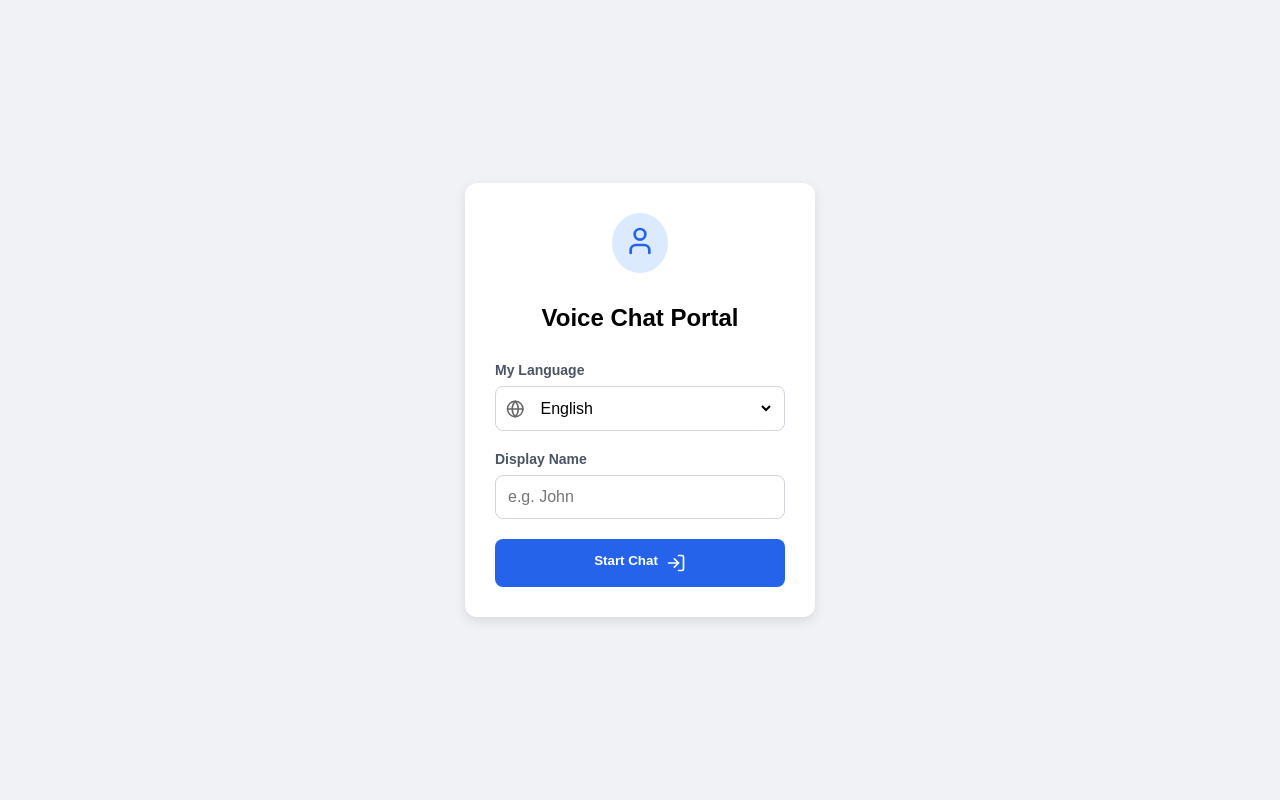
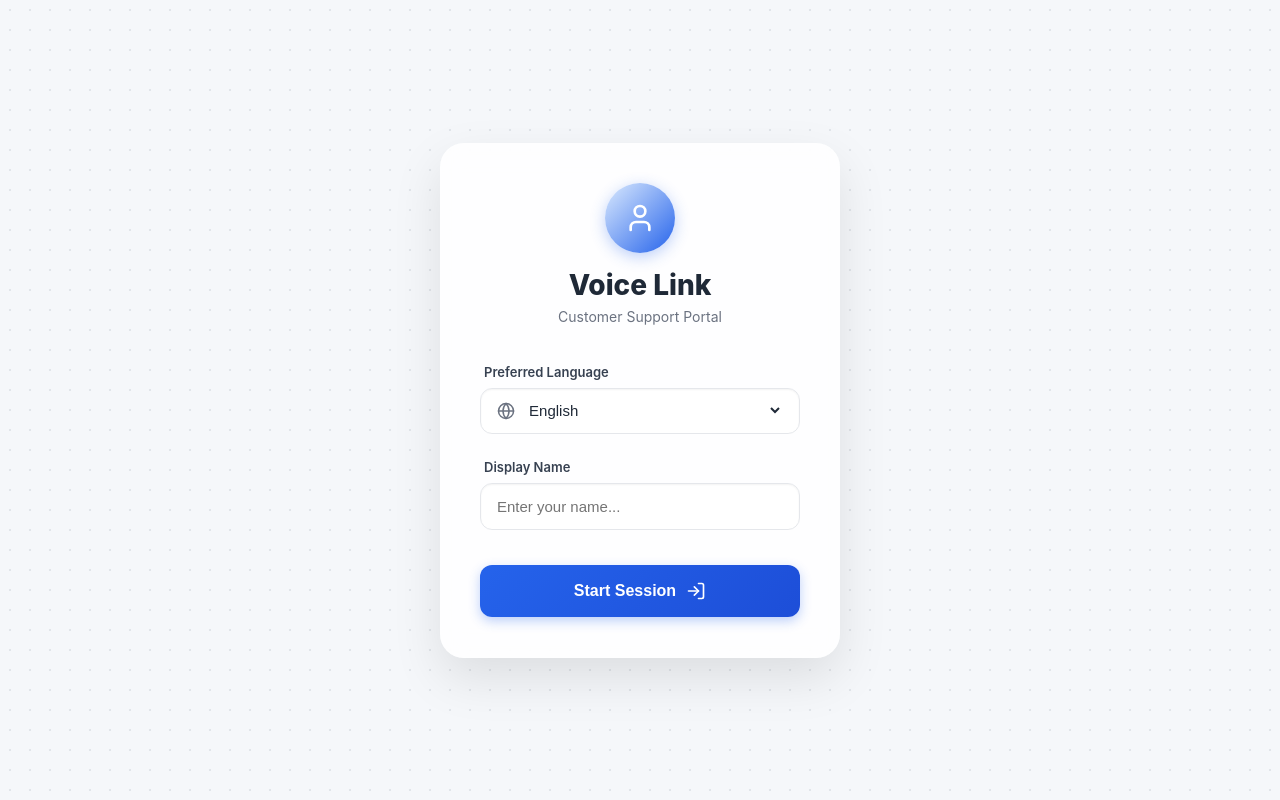
Before and after one commit to SHREENIDHI1903/-Bhasha-Voice-Assisted-Multilingual-Chatbot, a React (Vite) app in the folder frontend/: page /customer in a window 1280 px wide. Built offline with nearby package versions, Linux system fonts and the light colour scheme.

Commit message:
UI: Modernize LoginScreen to fix blank page and match theme

```diff
--- a/frontend/src/components/LoginScreen.jsx
+++ b/frontend/src/components/LoginScreen.jsx
@@ -53,47 +53,83 @@ const LoginScreen = ({ onJoin, defaultRole, lockedName }) => {
     onJoin(role, userId, lang);
   };
 
-  // --- STYLES ---
-  const styles = {
-    container: { display: 'flex', flexDirection: 'column', alignItems: 'center', justifyContent: 'center', minHeight: '100vh', backgroundColor: '#f0f2f5', fontFamily: 'Arial, sans-serif', padding: '20px' },
-    card: { backgroundColor: 'white', padding: '30px', borderRadius: '12px', boxShadow: '0 4px 12px rgba(0,0,0,0.1)', width: '100%', maxWidth: '350px', display: 'flex', flexDirection: 'column', gap: '20px' },
-    title: { fontSize: '24px', fontWeight: 'bold', textAlign: 'center', marginBottom: '10px' },
-    label: { fontSize: '14px', fontWeight: '600', color: '#4b5563', marginBottom: '8px', display: 'block' },
-    roleContainer: { display: 'flex', gap: '10px' },
-    roleButton: (isSelected, color) => ({ flex: 1, padding: '10px', borderRadius: '8px', border: 'none', cursor: 'pointer', backgroundColor: isSelected ? color : '#e5e7eb', color: isSelected ? 'white' : '#374151', fontWeight: 'bold' }),
-    input: { width: '100%', padding: '12px', borderRadius: '8px', border: '1px solid #d1d5db', fontSize: '16px', boxSizing: 'border-box' },
-    joinButton: { width: '100%', padding: '14px', borderRadius: '8px', border: 'none', cursor: 'pointer', backgroundColor: role === 'customer' ? '#2563eb' : '#059669', color: 'white', fontWeight: 'bold', display: 'flex', justifyContent: 'center', gap: '8px' },
-    disabledInput: { width: '100%', padding: '12px', borderRadius: '8px', border: '1px solid #e5e7eb', fontSize: '16px', boxSizing: 'border-box', backgroundColor: '#f3f4f6', color: '#6b7280' }
+  const containerStyle = {
+    minHeight: '100vh', width: '100%',
+    display: 'flex', alignItems: 'center', justifyContent: 'center',
+    padding: '20px', fontFamily: "'Inter', sans-serif"
   };
 
   return (
-    <div style={styles.container}>
-      <div style={styles.card}>
-        <div style={{ display: 'flex', flexDirection: 'column', alignItems: 'center' }}>
-          <div style={{ backgroundColor: role === 'customer' ? '#dbeafe' : '#d1fae5', padding: '12px', borderRadius: '50%', marginBottom: '15px' }}>
-            <User size={32} color={role === 'customer' ? '#2563eb' : '#059669'} />
+    <div className="bg-pattern" style={containerStyle}>
+      <div className="glass" style={{
+        width: '100%', maxWidth: '400px',
+        padding: '40px',
+        borderRadius: '24px',
+        display: 'flex', flexDirection: 'column', gap: '25px',
+        boxShadow: '0 20px 50px rgba(0,0,0,0.1)'
+      }}>
+        <div style={{ textAlign: 'center' }}>
+          <div style={{
+            width: '70px', height: '70px', borderRadius: '50%',
+            background: role === 'customer' ? 'linear-gradient(135deg, #dbeafe 0%, #2563eb 100%)' : 'linear-gradient(135deg, #d1fae5 0%, #059669 100%)',
+            display: 'inline-flex', alignItems: 'center', justifyContent: 'center',
+            marginBottom: '15px', color: 'white',
+            boxShadow: role === 'customer' ? '0 4px 15px rgba(37, 99, 235, 0.3)' : '0 4px 15px rgba(5, 150, 105, 0.3)'
+          }}>
+            <User size={32} />
           </div>
-          <h1 style={styles.title}>Voice Chat Portal</h1>
+          <h1 style={{ fontSize: '1.75rem', fontWeight: '800', color: '#1f2937', margin: 0 }}>
+            Voice Link
+          </h1>
+          <p style={{ color: '#6b7280', marginTop: '6px', fontSize: '14px' }}>
+            {role === 'customer' ? 'Customer Support Portal' : 'Employee Access System'}
+          </p>
         </div>
 
-        {/* 1. SELECT ROLE (Hidden if locked) */}
+        {/* 1. ROLE SELECTOR (If allowed) */}
         {!defaultRole && (
-          <div>
-            <label style={styles.label}>Select Role</label>
-            <div style={styles.roleContainer}>
-              <button style={styles.roleButton(role === 'customer', '#2563eb')} onClick={() => setRole('customer')}>Customer</button>
-              <button style={styles.roleButton(role === 'employee', '#059669')} onClick={() => setRole('employee')}>Employee</button>
-            </div>
+          <div style={{ backgroundColor: 'rgba(255,255,255,0.5)', padding: '5px', borderRadius: '12px', display: 'flex', border: '1px solid #e5e7eb' }}>
+            <button
+              onClick={() => setRole('customer')}
+              style={{
+                flex: 1, padding: '10px', borderRadius: '8px', border: 'none', cursor: 'pointer',
+                backgroundColor: role === 'customer' ? 'white' : 'transparent',
+                color: role === 'customer' ? '#2563eb' : '#6b7280',
+                fontWeight: role === 'customer' ? '600' : '500',
+                boxShadow: role === 'customer' ? '0 2px 5px rgba(0,0,0,0.05)' : 'none',
+                transition: 'all 0.2s'
+              }}>Customer</button>
+            <button
+              onClick={() => setRole('employee')}
+              style={{
+                flex: 1, padding: '10px', borderRadius: '8px', border: 'none', cursor: 'pointer',
+                backgroundColor: role === 'employee' ? 'white' : 'transparent',
+                color: role === 'employee' ? '#059669' : '#6b7280',
+                fontWeight: role === 'employee' ? '600' : '500',
+                boxShadow: role === 'employee' ? '0 2px 5px rgba(0,0,0,0.05)' : 'none',
+                transition: 'all 0.2s'
+              }}>Employee</button>
           </div>
         )}
 
-        {/* 2. SELECT LANGUAGE */}
+        {/* 2. LANGUAGE SELECTOR */}
         <div>
-          <label style={styles.label}>My Language</label>
-          <div style={{ display: 'flex', alignItems: 'center', border: '1px solid #d1d5db', borderRadius: '8px', padding: '0 10px', backgroundColor: 'white' }}>
-            <Globe size={20} color="#666" />
+          <label style={{ fontSize: '13px', fontWeight: '600', color: '#374151', marginBottom: '8px', display: 'block', paddingLeft: '4px' }}>
+            Preferred Language
+          </label>
+          <div style={{
+            display: 'flex', alignItems: 'center',
+            border: '1px solid #e5e7eb', borderRadius: '12px',
+            padding: '12px 16px', backgroundColor: 'rgba(255,255,255,0.8)',
+            boxShadow: 'inset 0 1px 2px rgba(0,0,0,0.05)'
+          }}>
+            <Globe size={20} color="#6b7280" style={{ marginRight: '10px' }} />
             <select
-              style={{ ...styles.input, border: 'none', outline: 'none', backgroundColor: 'transparent' }}
+              style={{
+                width: '100%', border: 'none', outline: 'none',
+                backgroundColor: 'transparent', fontSize: '15px', color: '#1f2937',
+                cursor: 'pointer'
+              }}
               value={lang}
               onChange={(e) => setLang(e.target.value)}
             >
@@ -102,20 +138,46 @@ const LoginScreen = ({ onJoin, defaultRole, lockedName }) => {
           </div>
         </div>
 
-        {/* 3. ENTER NAME */}
+        {/* 3. NAME INPUT */}
         <div>
-          <label style={styles.label}>Display Name</label>
+          <label style={{ fontSize: '13px', fontWeight: '600', color: '#374151', marginBottom: '8px', display: 'block', paddingLeft: '4px' }}>
+            Display Name
+          </label>
           <input
             type="text"
-            style={lockedName ? styles.disabledInput : styles.input}
-            placeholder="e.g. John"
+            style={{
+              width: '100%', padding: '14px 16px',
+              borderRadius: '12px', border: '1px solid #e5e7eb',
+              fontSize: '15px', outline: 'none',
+              backgroundColor: lockedName ? '#f3f4f6' : 'rgba(255,255,255,0.8)',
+              color: lockedName ? '#9ca3af' : '#1f2937',
+              cursor: lockedName ? 'not-allowed' : 'text',
+              boxShadow: 'inset 0 1px 2px rgba(0,0,0,0.05)'
+            }}
+            placeholder="Enter your name..."
             value={userId}
             onChange={(e) => !lockedName && setUserId(e.target.value)}
             disabled={!!lockedName}
           />
         </div>
 
-        <button style={styles.joinButton} onClick={handleJoin}>Start Chat <LogIn size={20} /></button>
+        <button
+          onClick={handleJoin}
+          style={{
+            width: '100%', padding: '16px',
+            background: role === 'customer'
+              ? 'linear-gradient(135deg, #2563eb 0%, #1d4ed8 100%)'
+              : 'linear-gradient(135deg, #10b981 0%, #059669 100%)',
+            color: 'white', border: 'none',
+            borderRadius: '12px', cursor: 'pointer',
+            fontSize: '16px', fontWeight: '700',
+            display: 'flex', justifyContent: 'center', alignItems: 'center', gap: '10px',
+            boxShadow: role === 'customer' ? '0 4px 12px rgba(37, 99, 235, 0.3)' : '0 4px 12px rgba(16, 185, 129, 0.3)',
+            transition: 'transform 0.1s',
+            marginTop: '10px'
+          }}>
+          Start Session <LogIn size={20} />
+        </button>
       </div>
     </div>
   );
```
